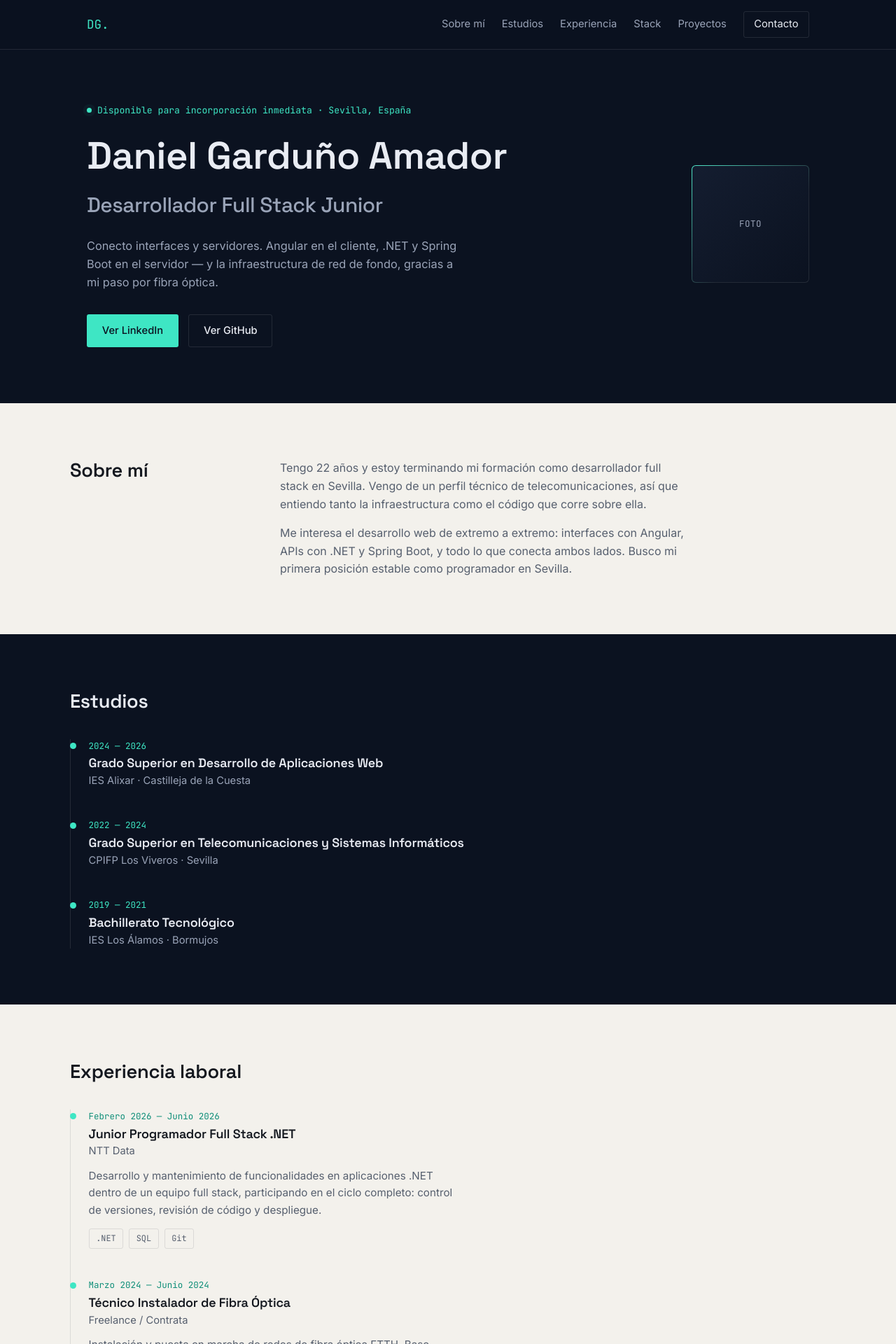
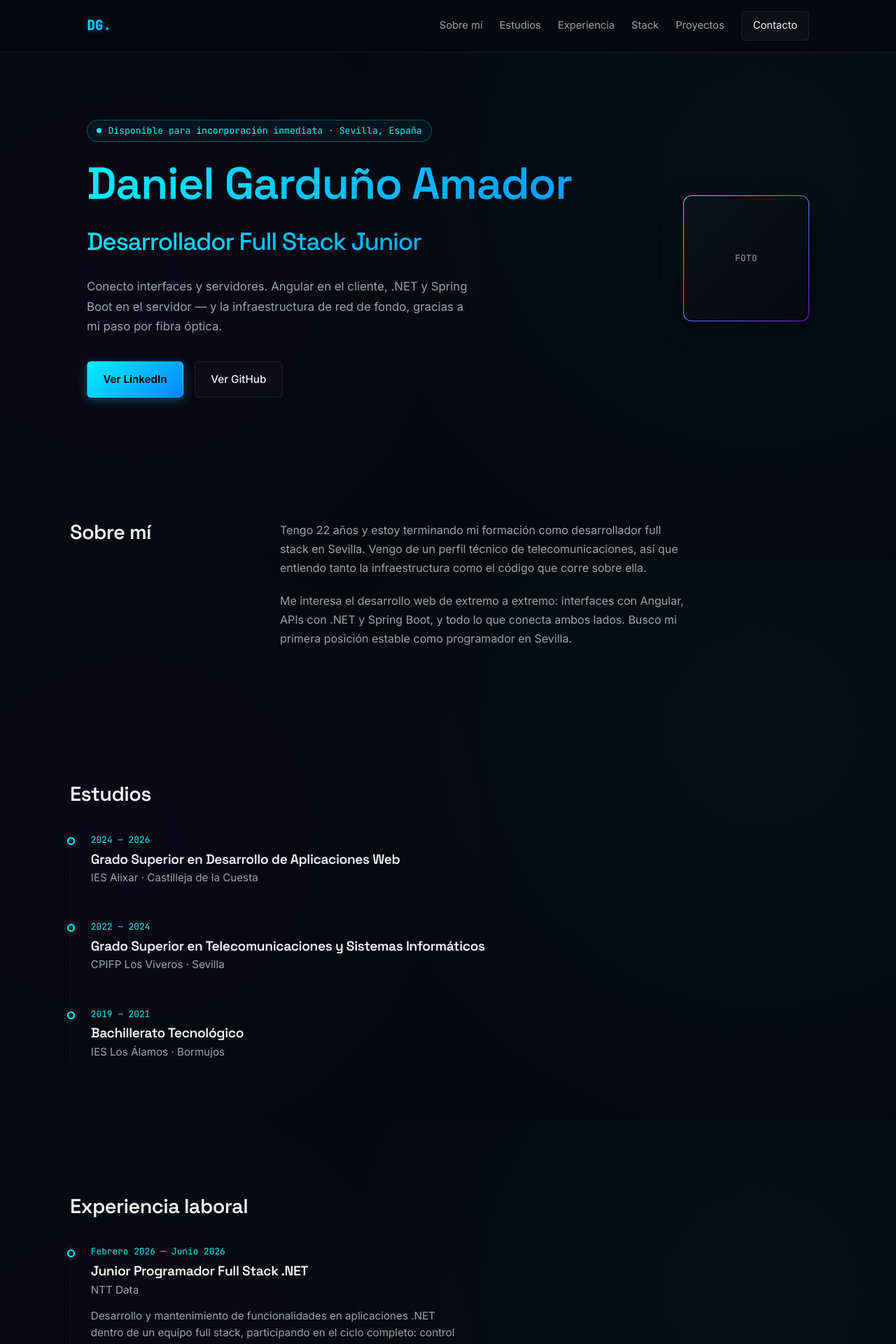
Before and after one commit to danielga10/Portfolio, an Angular app: page / in a window 1280 px wide. Shown: the top 1920 px of the page at 70% size. Built offline with nearby package versions, Linux system fonts and the light colour scheme.

Commit message:
feat: rediseño premium con glassmorphism y modo oscuro

```diff
--- a/src/app/app.component.html
+++ b/src/app/app.component.html
@@ -1,6 +1,6 @@
 <header class="nav">
   <div class="nav__inner">
-    <a class="nav__brand mono" href="#top">DG.</a>
+    <a class="nav__brand mono text-gradient" href="#top">DG.</a>
     <nav class="nav__links">
       <a href="#sobre-mi">Sobre mí</a>
       <a href="#estudios">Estudios</a>
@@ -20,7 +20,7 @@
         <span class="pulse-dot" aria-hidden="true"></span>
         {{ disponibilidad }} · {{ ubicacion }}
       </p>
-      <h1 class="hero__title">
+      <h1 class="hero__title text-gradient">
         {{ nombre }}<br>
         <span class="hero__role">{{ titulo }}</span>
       </h1>
@@ -41,7 +41,7 @@
   </section>
 
   <!-- SOBRE MI -->
-  <section id="sobre-mi" class="section section--paper">
+  <section id="sobre-mi" class="section">
     <div class="section__inner section__inner--split">
       <h2 class="section__title">Sobre mí</h2>
       <div class="section__body">
@@ -68,7 +68,7 @@
   </section>
 
   <!-- EXPERIENCIA -->
-  <section id="experiencia" class="section section--paper">
+  <section id="experiencia" class="section">
     <div class="section__inner">
       <h2 class="section__title">Experiencia laboral</h2>
       <ol class="timeline">
@@ -95,7 +95,7 @@
       <p class="section__intro">De la interfaz a la base de datos.</p>
       <div class="stack-layers">
         <div class="stack-layer" *ngFor="let capa of stack; let i = index">
-          <span class="stack-layer__index mono">{{ i + 1 }}</span>
+          <span class="stack-layer__index mono">0{{ i + 1 }}</span>
           <span class="stack-layer__nombre">{{ capa.capa }}</span>
           <ul class="tag-list">
             <li class="tag mono" *ngFor="let tech of capa.tecnologias">{{ tech }}</li>
@@ -106,7 +106,7 @@
   </section>
 
   <!-- PROYECTOS -->
-  <section id="proyectos" class="section section--paper">
+  <section id="proyectos" class="section">
     <div class="section__inner">
       <h2 class="section__title">Proyectos</h2>
       <div class="projects">
@@ -131,7 +131,7 @@
   </section>
 
   <!-- CONTACTO -->
-  <section id="contacto" class="section section--contact">
+  <section id="contacto" class="section">
     <div class="section__inner">
       <h2 class="section__title">Hablemos</h2>
       <p class="section__intro">
--- a/src/app/app.component.scss
+++ b/src/app/app.component.scss
@@ -5,9 +5,10 @@
   position: sticky;
   top: 0;
   z-index: 10;
-  background: rgba(11, 18, 32, 0.85);
-  backdrop-filter: blur(8px);
-  border-bottom: 1px solid var(--ink-line);
+  background: rgba(6, 8, 13, 0.7);
+  backdrop-filter: blur(12px);
+  -webkit-backdrop-filter: blur(12px);
+  border-bottom: 1px solid var(--border-subtle);
 }
 .nav__inner {
   max-width: var(--maxw);
@@ -18,25 +19,39 @@
   justify-content: space-between;
 }
 .nav__brand {
-  font-size: 1.1rem;
-  color: var(--signal);
+  font-size: 1.2rem;
+  font-weight: 600;
+  color: var(--primary-glow);
+  text-shadow: 0 0 10px var(--border-glow);
 }
 .nav__links {
   display: flex;
   gap: 1.5rem;
   align-items: center;
   font-size: 0.92rem;
-  color: var(--ink-text-mute);
+  color: var(--text-muted);
   white-space: nowrap;
 }
-.nav__links a:hover { color: var(--ink-text); }
+.nav__links a {
+  transition: color 0.2s ease, text-shadow 0.2s ease;
+}
+.nav__links a:hover {
+  color: var(--text-main);
+  text-shadow: 0 0 8px rgba(255,255,255,0.4);
+}
 .nav__cta {
-  border: 1px solid var(--ink-line);
-  padding: 0.4rem 0.9rem;
-  border-radius: 3px;
-  color: var(--ink-text) !important;
+  border: 1px solid var(--border-subtle);
+  padding: 0.5rem 1rem;
+  border-radius: 6px;
+  color: var(--text-main) !important;
+  background: rgba(255,255,255,0.03);
+  transition: all 0.2s ease;
 }
-.nav__cta:hover { border-color: var(--signal); }
+.nav__cta:hover {
+  border-color: var(--primary-glow);
+  background: rgba(0, 240, 255, 0.05);
+  box-shadow: 0 0 15px var(--border-glow);
+}
 
 @media (max-width: 768px) {
   .nav__inner {
@@ -63,7 +78,7 @@
 .hero {
   max-width: var(--maxw);
   margin: 0 auto;
-  padding: 4.5rem 1.5rem 5rem;
+  padding: 6rem 1.5rem 5rem;
   display: grid;
   grid-template-columns: 1fr auto;
   gap: 3rem;
@@ -72,30 +87,34 @@
 .hero__status {
   display: inline-flex;
   align-items: center;
-  gap: 0.5rem;
+  gap: 0.6rem;
   font-size: 0.82rem;
-  color: var(--signal);
+  color: var(--primary-glow);
   margin-bottom: 1.4rem;
+  padding: 0.3rem 0.8rem;
+  border-radius: 20px;
+  background: rgba(0, 240, 255, 0.05);
+  border: 1px solid var(--border-glow);
 }
 .pulse-dot {
   width: 7px;
   height: 7px;
   border-radius: 50%;
-  background: var(--signal);
-  box-shadow: 0 0 0 0 var(--signal-dim);
-  animation: pulse 2.2s infinite;
+  background: var(--primary-glow);
+  box-shadow: 0 0 0 0 var(--border-glow);
+  animation: pulse 2s infinite;
 }
 @keyframes pulse {
-  0%   { box-shadow: 0 0 0 0 var(--signal-dim); }
-  70%  { box-shadow: 0 0 0 8px rgba(62, 230, 196, 0); }
-  100% { box-shadow: 0 0 0 0 rgba(62, 230, 196, 0); }
+  0%   { box-shadow: 0 0 0 0 var(--border-glow); }
+  70%  { box-shadow: 0 0 0 8px rgba(0, 240, 255, 0); }
+  100% { box-shadow: 0 0 0 0 rgba(0, 240, 255, 0); }
 }
 .hero__title {
-  font-size: clamp(2.1rem, 4.4vw, 3.4rem);
-  color: var(--ink-text);
+  font-size: clamp(2.4rem, 5vw, 4rem);
+  color: var(--text-main);
 }
 .hero__role {
-  color: var(--ink-text-mute);
+  color: var(--text-muted);
   font-size: 0.55em;
   font-weight: 500;
   display: inline-block;
@@ -104,49 +123,61 @@
 .hero__lede {
   max-width: 52ch;
   margin-top: 1.4rem;
-  color: var(--ink-text-mute);
-  font-size: 1.02rem;
+  color: var(--text-muted);
+  font-size: 1.05rem;
+  line-height: 1.7;
 }
 .hero__actions {
   display: flex;
-  gap: 0.9rem;
-  margin-top: 2rem;
+  gap: 1rem;
+  margin-top: 2.2rem;
   flex-wrap: wrap;
 }
 .btn {
-  padding: 0.7rem 1.3rem;
-  border-radius: 3px;
-  font-size: 0.92rem;
+  padding: 0.8rem 1.4rem;
+  border-radius: 6px;
+  font-size: 0.95rem;
   font-weight: 500;
   border: 1px solid transparent;
-  transition: transform 0.15s ease, border-color 0.15s ease;
+  transition: all 0.2s ease;
+  cursor: pointer;
 }
-.btn:hover { transform: translateY(-1px); }
+.btn:hover { transform: translateY(-2px); }
 .btn--primary {
-  background: var(--signal);
-  color: var(--ink);
+  background: linear-gradient(135deg, var(--primary-glow), var(--accent));
+  color: #000;
+  font-weight: 600;
+  box-shadow: 0 4px 15px var(--border-glow);
+}
+.btn--primary:hover {
+  box-shadow: 0 6px 20px rgba(0, 240, 255, 0.4);
 }
 .btn--ghost {
-  border-color: var(--ink-line);
-  color: var(--ink-text);
+  border-color: var(--border-subtle);
+  color: var(--text-main);
+  background: rgba(255,255,255,0.02);
 }
-.btn--ghost:hover { border-color: var(--signal); }
+.btn--ghost:hover {
+  border-color: var(--text-muted);
+  background: rgba(255,255,255,0.05);
+}
 
 .hero__photo { display: flex; justify-content: center; }
 .photo-frame {
-  width: 168px;
-  height: 168px;
-  border-radius: 6px;
-  border: 1px solid var(--ink-line);
+  width: 180px;
+  height: 180px;
+  border-radius: 12px;
+  border: 1px solid var(--border-subtle);
   background:
-    linear-gradient(135deg, var(--ink-soft), var(--ink)) padding-box,
-    linear-gradient(135deg, var(--signal), transparent 60%) border-box;
+    linear-gradient(135deg, var(--bg-surface), var(--bg-deep)) padding-box,
+    linear-gradient(135deg, var(--primary-glow), var(--secondary-glow)) border-box;
   display: flex;
   align-items: center;
   justify-content: center;
+  box-shadow: 0 10px 30px rgba(0, 0, 0, 0.5);
 }
 .photo-frame__placeholder {
-  color: var(--ink-text-mute);
+  color: var(--text-muted);
   font-size: 0.78rem;
   letter-spacing: 0.04em;
 }
@@ -154,19 +185,17 @@
 @media (max-width: 720px) {
   .hero { grid-template-columns: 1fr; text-align: left; padding-top: 3rem; }
   .hero__photo { order: -1; justify-content: flex-start; }
-  .photo-frame { width: 96px; height: 96px; }
+  .photo-frame { width: 100px; height: 100px; }
 }
 
 /* ---------- SECTION SHELL ---------- */
 .section {
-  padding: 5rem 1.5rem;
+  padding: 6rem 1.5rem;
 }
-.section--paper {
-  background: var(--paper);
-  color: var(--paper-text);
-}
-.section--contact {
-  background: var(--ink-soft);
+.section--paper, .section--contact {
+  /* Removed different backgrounds to keep uniform dark theme */
+  border-top: 1px solid var(--border-subtle);
+  background: transparent;
 }
 .section__inner {
   max-width: var(--maxw);
@@ -178,24 +207,25 @@
   gap: 2.5rem;
 }
 .section__title {
-  font-size: 1.7rem;
-  margin-bottom: 0.4rem;
+  font-size: 1.8rem;
+  margin-bottom: 0.5rem;
+  color: var(--text-main);
 }
-.section--paper .section__title { color: var(--paper-text); }
 .section__intro {
-  color: var(--ink-text-mute);
+  color: var(--text-muted);
   margin-bottom: 2.4rem;
   max-width: 46ch;
 }
 .section__body p {
   max-width: 58ch;
-  color: var(--paper-text-mute);
-  margin-bottom: 1rem;
+  color: var(--text-muted);
+  margin-bottom: 1.2rem;
+  line-height: 1.7;
 }
 .section__body p:last-child { margin-bottom: 0; }
 
 @media (max-width: 720px) {
-  .section__inner--split { grid-template-columns: 1fr; gap: 1rem; }
+  .section__inner--split { grid-template-columns: 1fr; gap: 1.5rem; }
 }
 
 /* ---------- TIMELINE (estudios / experiencia) ---------- */
@@ -203,44 +233,45 @@
   list-style: none;
   position: relative;
   margin-top: 2.4rem;
-  padding-left: 1.6rem;
-  border-left: 1px solid var(--ink-line);
+  padding-left: 1.8rem;
+  border-left: 1px dashed var(--border-subtle);
 }
-.section--paper .timeline { border-left-color: var(--paper-line); }
 .timeline__item {
   position: relative;
-  padding-bottom: 2.6rem;
+  padding-bottom: 3rem;
 }
 .timeline__item:last-child { padding-bottom: 0; }
 .timeline__marker {
   position: absolute;
-  left: -1.68rem;
-  top: 0.35rem;
-  width: 9px;
-  height: 9px;
+  left: -1.8rem; /* alignment with border */
+  top: 0.4rem;
+  width: 11px;
+  height: 11px;
   border-radius: 50%;
-  background: var(--signal);
+  background: var(--bg-deep);
+  border: 2px solid var(--primary-glow);
+  box-shadow: 0 0 8px var(--border-glow);
+  transform: translateX(-5px); /* centering trick based on border width */
 }
 .timeline__periodo {
-  font-size: 0.78rem;
-  color: var(--signal);
+  font-size: 0.8rem;
+  color: var(--primary-glow);
   display: block;
-  margin-bottom: 0.3rem;
+  margin-bottom: 0.4rem;
 }
-.section--paper .timeline__periodo { color: #0E8E78; }
 .timeline__titulo {
-  font-size: 1.12rem;
+  font-size: 1.2rem;
   margin-bottom: 0.2rem;
+  color: var(--text-main);
 }
 .timeline__lugar {
-  color: var(--ink-text-mute);
-  font-size: 0.92rem;
+  color: var(--text-muted);
+  font-size: 0.95rem;
 }
-.section--paper .timeline__lugar { color: var(--paper-text-mute); }
 .timeline__desc {
-  margin-top: 0.7rem;
+  margin-top: 0.8rem;
   max-width: 56ch;
-  color: var(--paper-text-mute);
+  color: var(--text-muted);
   font-size: 0.95rem;
 }
 
@@ -250,119 +281,157 @@
   display: flex;
   flex-wrap: wrap;
   gap: 0.5rem;
-  margin-top: 0.9rem;
+  margin-top: 1rem;
 }
 .tag {
-  font-size: 0.74rem;
-  padding: 0.25rem 0.6rem;
-  border-radius: 3px;
-  border: 1px solid var(--ink-line);
-  color: var(--ink-text-mute);
+  font-size: 0.75rem;
+  padding: 0.3rem 0.7rem;
+  border-radius: 20px;
+  background: rgba(255,255,255,0.03);
+  border: 1px solid var(--border-subtle);
+  color: var(--text-muted);
+  transition: border-color 0.2s ease, color 0.2s ease;
 }
-.section--paper .tag { border-color: var(--paper-line); color: var(--paper-text-mute); }
+.tag:hover {
+  border-color: var(--primary-glow);
+  color: var(--text-main);
+}
 
 /* ---------- STACK LAYERS ---------- */
 .stack-layers {
-  margin-top: 2rem;
+  margin-top: 2.5rem;
   display: flex;
   flex-direction: column;
-  border-top: 1px solid var(--ink-line);
+  border-top: 1px solid var(--border-subtle);
 }
 .stack-layer {
   display: grid;
   grid-template-columns: 2.4rem 8rem 1fr;
   align-items: start;
-  gap: 1rem;
-  padding: 1.3rem 0;
-  border-bottom: 1px solid var(--ink-line);
+  gap: 1.5rem;
+  padding: 1.5rem 0;
+  border-bottom: 1px solid var(--border-subtle);
 }
 .stack-layer__index {
-  color: var(--ink-text-mute);
-  font-size: 0.82rem;
+  color: var(--primary-glow);
+  font-size: 0.85rem;
+  opacity: 0.8;
 }
 .stack-layer__nombre {
   font-family: var(--font-display);
   font-weight: 600;
+  color: var(--text-main);
 }
 @media (max-width: 560px) {
-  .stack-layer { grid-template-columns: 1.6rem 1fr; }
+  .stack-layer { grid-template-columns: 1.6rem 1fr; gap: 1rem; }
   .stack-layer__nombre { grid-column: 2; }
-  .stack-layer .tag-list { grid-column: 2; }
+  .stack-layer .tag-list { grid-column: 2; margin-top: 0.5rem; }
 }
 
 /* ---------- PROJECTS ---------- */
 .projects {
-  margin-top: 2.2rem;
+  margin-top: 2.5rem;
   display: grid;
   grid-template-columns: repeat(auto-fill, minmax(min(100%, 320px), 1fr));
-  gap: 1.8rem;
+  gap: 2rem;
 }
 .project-card {
-  border: 1px solid var(--paper-line);
-  border-radius: 6px;
+  border: 1px solid var(--border-subtle);
+  border-radius: 10px;
   overflow: hidden;
-  background: #fff;
+  background: var(--bg-surface);
+  transition: transform 0.3s ease, box-shadow 0.3s ease, border-color 0.3s ease;
+  display: flex;
+  flex-direction: column;
+}
+.project-card:hover {
+  transform: translateY(-5px);
+  box-shadow: 0 10px 30px rgba(0,0,0,0.5), 0 0 15px rgba(0, 240, 255, 0.1);
+  border-color: rgba(255,255,255,0.15);
 }
 .project-card__window {
-  background: var(--ink);
+  background: var(--bg-deep);
+  border-bottom: 1px solid var(--border-subtle);
 }
 .project-card__chrome {
   display: flex;
   gap: 6px;
-  padding: 0.7rem 0.8rem;
-  span {
-    width: 8px; height: 8px; border-radius: 50%;
-    background: var(--ink-line);
-  }
+  padding: 0.8rem 1rem;
 }
+.project-card__chrome span {
+  width: 10px; height: 10px; border-radius: 50%;
+  background: var(--border-subtle);
+}
+.project-card:hover .project-card__chrome span:nth-child(1) { background: #FF5F56; }
+.project-card:hover .project-card__chrome span:nth-child(2) { background: #FFBD2E; }
+.project-card:hover .project-card__chrome span:nth-child(3) { background: #27C93F; }
+
 .project-card__preview {
-  height: 120px;
+  height: 140px;
   display: flex;
   align-items: center;
   justify-content: center;
-  color: var(--signal);
-  font-size: 1.1rem;
-  border-top: 1px solid var(--ink-line);
+  color: var(--primary-glow);
+  font-size: 1.2rem;
+  background: linear-gradient(180deg, transparent, rgba(0, 240, 255, 0.02));
 }
-.project-card__body { padding: 1.4rem 1.5rem 1.6rem; }
+.project-card__body {
+  padding: 1.6rem;
+  flex-grow: 1;
+  display: flex;
+  flex-direction: column;
+}
 .project-card__estado {
-  font-size: 0.74rem;
-  color: #0E8E78;
+  font-size: 0.75rem;
+  color: var(--accent);
+  text-transform: uppercase;
+  letter-spacing: 0.05em;
+  font-weight: 600;
 }
 .project-card__body h3 {
-  margin-top: 0.4rem;
-  font-size: 1.15rem;
-  color: var(--paper-text);
+  margin-top: 0.5rem;
+  font-size: 1.2rem;
+  color: var(--text-main);
 }
 .project-card__body p {
-  margin-top: 0.6rem;
-  color: var(--paper-text-mute);
+  margin-top: 0.8rem;
+  color: var(--text-muted);
   font-size: 0.95rem;
+  line-height: 1.6;
+  flex-grow: 1;
 }
 
 /* ---------- CONTACT ---------- */
 .contact-links {
-  margin-top: 2rem;
+  margin-top: 2.5rem;
   display: flex;
   flex-direction: column;
-  border-top: 1px solid var(--ink-line);
+  border-top: 1px solid var(--border-subtle);
 }
 .contact-link {
   display: flex;
   justify-content: space-between;
   align-items: center;
-  padding: 1.1rem 0;
-  border-bottom: 1px solid var(--ink-line);
-  transition: padding-left 0.15s ease;
+  padding: 1.3rem 0;
+  border-bottom: 1px solid var(--border-subtle);
+  transition: padding-left 0.2s ease, background 0.2s ease;
+  border-radius: 4px;
 }
-.contact-link:hover { padding-left: 0.4rem; color: var(--signal); }
-.contact-link__label { color: var(--ink-text-mute); font-size: 0.85rem; }
-.contact-link__value { font-size: 1rem; }
+.contact-link:hover {
+  padding-left: 1rem;
+  padding-right: 1rem;
+  color: var(--primary-glow);
+  background: rgba(255,255,255,0.02);
+}
+.contact-link__label { color: var(--text-muted); font-size: 0.85rem; }
+.contact-link__value { font-size: 1rem; font-weight: 500; }
 
 /* ---------- FOOTER ---------- */
 .footer {
   text-align: center;
-  padding: 2rem 1.5rem 2.6rem;
-  color: var(--ink-text-mute);
-  font-size: 0.78rem;
+  padding: 3rem 1.5rem;
+  color: var(--text-muted);
+  font-size: 0.8rem;
+  border-top: 1px solid var(--border-subtle);
+  background: var(--bg-deep);
 }
--- a/src/styles.scss
+++ b/src/styles.scss
@@ -1,19 +1,20 @@
 * { box-sizing: border-box; margin: 0; padding: 0; }
 
 :root {
-  /* Paleta — inspirada en fibra óptica y capas full stack */
-  --ink: #0B1220;
-  --ink-soft: #141D30;
-  --ink-line: rgba(255, 255, 255, 0.10);
-  --paper: #F3F1EC;
-  --paper-line: rgba(11, 18, 32, 0.10);
-  --signal: #3EE6C4;
-  --signal-dim: rgba(62, 230, 196, 0.14);
-  --amber: #FFB020;
-  --ink-text: #E9ECF3;
-  --ink-text-mute: #9AA4B8;
-  --paper-text: #14181F;
-  --paper-text-mute: #565F6E;
+  /* Premium Dark Palette */
+  --bg-deep: #06080d;
+  --bg-surface: #0d121c;
+  --bg-surface-elevated: #151c2b;
+
+  --border-subtle: rgba(255, 255, 255, 0.08);
+  --border-glow: rgba(0, 240, 255, 0.3);
+
+  --primary-glow: #00F0FF; /* Cyan Neon */
+  --secondary-glow: #7A00FF; /* Electric Purple */
+  --accent: #0A84FF; /* Electric Blue */
+
+  --text-main: #F3F4F6;
+  --text-muted: #9CA3AF;
 
   --font-display: 'Space Grotesk', 'Inter', sans-serif;
   --font-body: 'Inter', sans-serif;
@@ -26,23 +27,27 @@ html { scroll-behavior: smooth; }
 
 body {
   font-family: var(--font-body);
-  background: var(--ink);
-  color: var(--ink-text);
+  background: var(--bg-deep);
+  color: var(--text-main);
   line-height: 1.6;
   -webkit-font-smoothing: antialiased;
+  background-image:
+    radial-gradient(circle at 15% 50%, rgba(122, 0, 255, 0.04) 0%, transparent 50%),
+    radial-gradient(circle at 85% 30%, rgba(0, 240, 255, 0.04) 0%, transparent 50%);
+  background-attachment: fixed;
 }
 
 h1, h2, h3 {
   font-family: var(--font-display);
   font-weight: 600;
   line-height: 1.15;
-  letter-spacing: -0.01em;
+  letter-spacing: -0.02em;
 }
 
-a { color: inherit; text-decoration: none; }
+a { color: inherit; text-decoration: none; transition: color 0.2s ease; }
 
 :focus-visible {
-  outline: 2px solid var(--signal);
+  outline: 2px solid var(--primary-glow);
   outline-offset: 3px;
 }
 
@@ -50,6 +55,13 @@ img { max-width: 100%; display: block; }
 
 .mono { font-family: var(--font-mono); }
 
+.text-gradient {
+  background: linear-gradient(135deg, var(--primary-glow), var(--accent));
+  -webkit-background-clip: text;
+  -webkit-text-fill-color: transparent;
+  background-clip: text;
+}
+
 @media (prefers-reduced-motion: reduce) {
   * { animation-duration: 0.001ms !important; transition-duration: 0.001ms !important; }
 }
```
